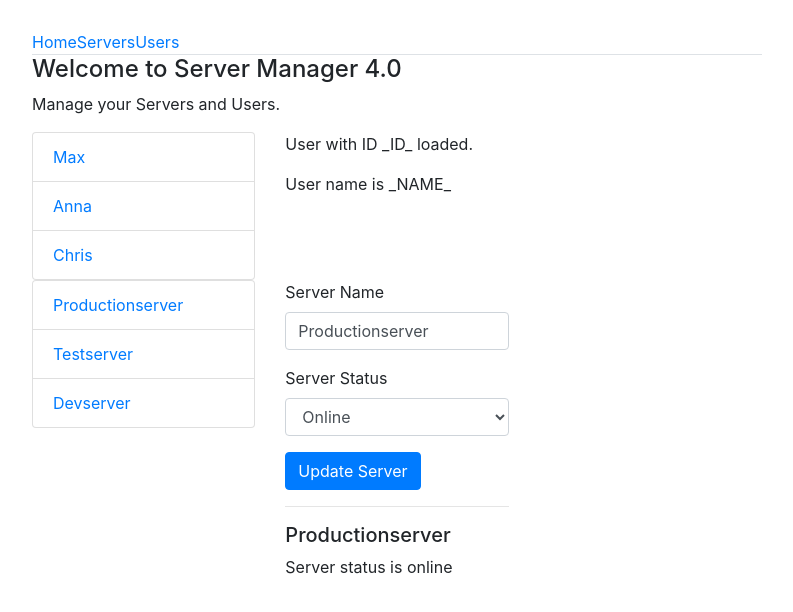
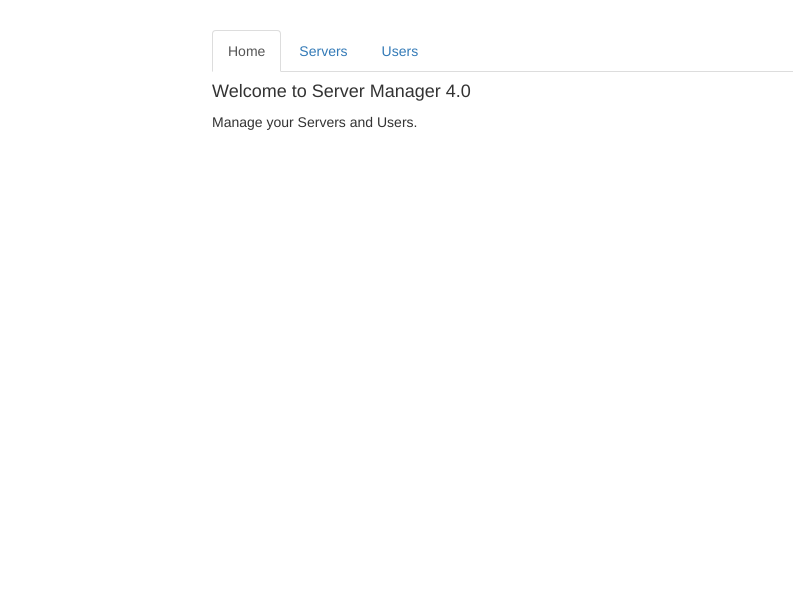
Before and after one commit to avvotinh/angular-routing-start, an Angular app: page / in a window 1280 px wide. Shown: the top 612 px of the page, without its empty margins (53-846 px from the left). Built offline with nearby package versions, Linux system fonts and the light colour scheme.

Commit message:
setup routing

```diff
--- a/package.json
+++ b/package.json
@@ -19,7 +19,7 @@
     "@angular/platform-browser": "~8.2.3",
     "@angular/platform-browser-dynamic": "~8.2.3",
     "@angular/router": "~8.2.3",
-    "bootstrap": "^4.4.1",
+    "bootstrap": "^3.4.1",
     "jquery": "^3.4.1",
     "rxjs": "~6.4.0",
     "tslib": "^1.10.0",
--- a/src/app/app.component.html
+++ b/src/app/app.component.html
@@ -2,25 +2,25 @@
   <div class="row">
     <div class="col-xs-12 col-sm-10 col-md-8 col-sm-offset-1 col-md-offset-2">
       <ul class="nav nav-tabs">
-        <li role="presentation" class="active"><a href="#">Home</a></li>
-        <li role="presentation"><a href="#">Servers</a></li>
-        <li role="presentation"><a href="#">Users</a></li>
+        <li
+          role="presentation"
+          routerLinkActive="active"
+          [routerLinkActiveOptions]="{ exact: true }"
+        >
+          <a routerLink="/">Home</a>
+        </li>
+        <li role="presentation" routerLinkActive="active">
+          <a routerLink="/servers">Servers</a>
+        </li>
+        <li role="presentation" routerLinkActive="active">
+          <a routerLink="/users">Users</a>
+        </li>
       </ul>
     </div>
   </div>
   <div class="row">
     <div class="col-xs-12 col-sm-10 col-md-8 col-sm-offset-1 col-md-offset-2">
-      <app-home></app-home>
-    </div>
-  </div>
-  <div class="row">
-    <div class="col-xs-12 col-sm-10 col-md-8 col-sm-offset-1 col-md-offset-2">
-      <app-users></app-users>
-    </div>
-  </div>
-  <div class="row">
-    <div class="col-xs-12 col-sm-10 col-md-8 col-sm-offset-1 col-md-offset-2">
-      <app-servers></app-servers>
+      <router-outlet></router-outlet>
     </div>
   </div>
 </div>
--- a/src/app/app.module.ts
+++ b/src/app/app.module.ts
@@ -2,6 +2,7 @@
 import { NgModule } from "@angular/core";
 import { FormsModule } from "@angular/forms";
 import { HttpClientModule } from "@angular/common/http";
+import { Routes, RouterModule } from "@angular/router";
 
 import { AppComponent } from "./app.component";
 import { HomeComponent } from "./home/home.component";
@@ -11,6 +12,12 @@
 import { EditServerComponent } from "./servers/edit-server/edit-server.component";
 import { ServerComponent } from "./servers/server/server.component";
 import { ServersService } from "./servers/servers.service";
+
+const appRoutes: Routes = [
+  { path: "", component: HomeComponent },
+  { path: "users", component: UsersComponent },
+  { path: "servers", component: ServersComponent }
+];
 
 @NgModule({
   declarations: [
@@ -22,7 +29,12 @@
     EditServerComponent,
     ServerComponent
   ],
-  imports: [BrowserModule, FormsModule, HttpClientModule],
+  imports: [
+    BrowserModule,
+    FormsModule,
+    HttpClientModule,
+    RouterModule.forRoot(appRoutes)
+  ],
   providers: [ServersService],
   bootstrap: [AppComponent]
 })
--- a/src/app/servers/servers.component.html
+++ b/src/app/servers/servers.component.html
@@ -1,17 +1,14 @@
 <div class="row">
   <div class="col-xs-12 col-sm-4">
     <div class="list-group">
-      <a
-        href="#"
-        class="list-group-item"
-        *ngFor="let server of servers">
+      <a href="#" class="list-group-item" *ngFor="let server of servers">
         {{ server.name }}
       </a>
     </div>
   </div>
   <div class="col-xs-12 col-sm-4">
     <app-edit-server></app-edit-server>
-    <hr>
+    <hr />
     <app-server></app-server>
   </div>
 </div>
```
